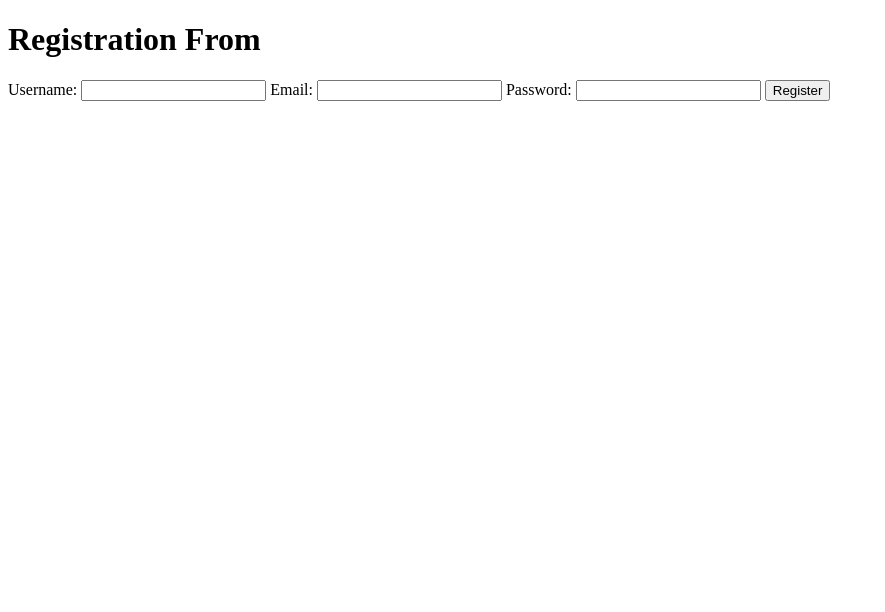
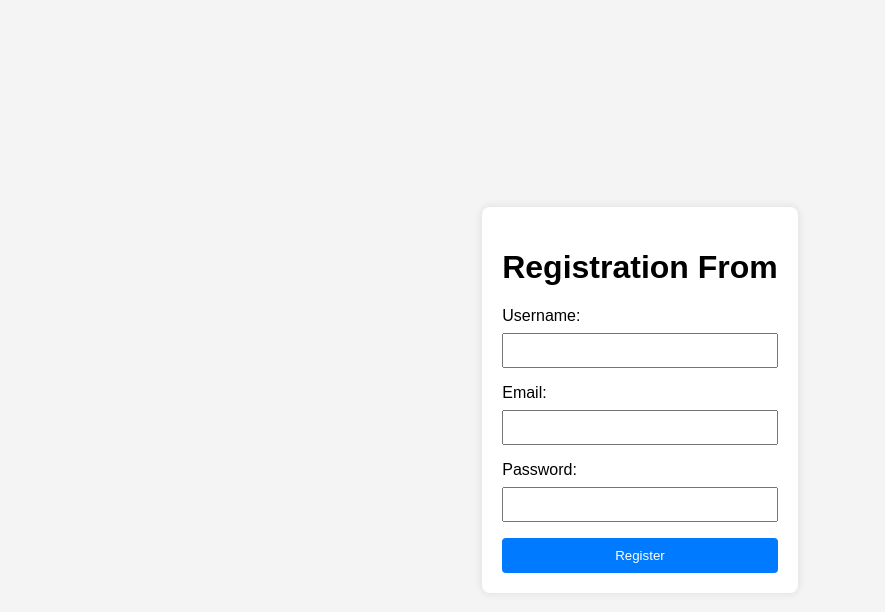
Before and after one commit to balu1100/Registration-Form, a plain HTML site: page views/index.html in a window 1280 px wide. Shown: the whole page, without its empty margins (0-885 px from the left). Drawn offline with Linux system fonts and the light colour scheme.

Commit message:
adding stylesheet

```diff
--- /dev/null
+++ b/public/styles.css
@@ -0,0 +1,39 @@
+body {
+    font-family: 'Arial', sans-serif;
+    background-color: #f4f4f4;
+    margin: 0;
+    display: flex;
+    justify-content: center;
+    align-items: center;
+    height: 100vh;
+}
+
+.container {
+    background-color: #fff;
+    padding: 20px;
+    border-radius: 8px;
+    box-shadow: 0 0 10px rgba(0, 0, 0, 0.1);
+}
+
+form {
+    display: flex;
+    flex-direction: column;
+}
+
+label {
+    margin-bottom: 8px;
+}
+
+input {
+    padding: 8px;
+    margin-bottom: 16px;
+}
+
+button {
+    background-color: #007BFF;
+    color: #fff;
+    padding: 10px;
+    border: none;
+    border-radius: 4px;
+    cursor: pointer;
+}
--- a/views/index.html
+++ b/views/index.html
@@ -3,7 +3,7 @@
 <head>
     <meta charset="UTF-8">
     <meta name="viewport" content="width=device-width, initial-scale=1.0">
-    <link rel="stylesheet" href="/styles.css">
+    <link rel="stylesheet" href="../public/styles.css">
     <title>Registration Form</title>
 </head>
 <body>
```
Also changed, not shown: styles.css (added).
